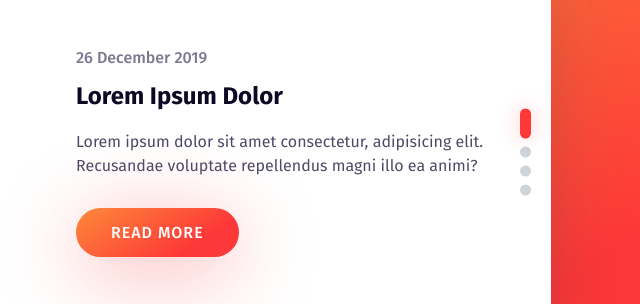
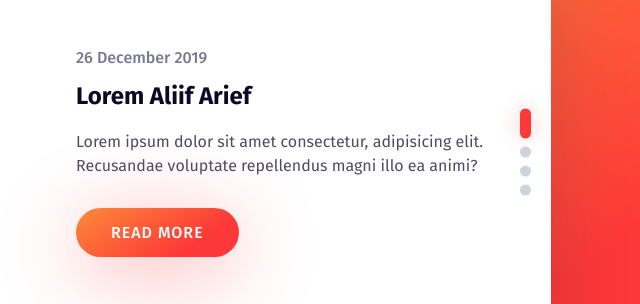
Before and after one commit to aliifam/Linkbio, a plain HTML site: page index.html in a window 1280 px wide. Shown: the part 256-560 px from the top of the page, 489-1129 px from the left. Drawn offline with nearby package versions, Linux system fonts and the light colour scheme.

Commit message:
update test

```diff
--- a/index.html
+++ b/index.html
@@ -9,7 +9,7 @@
       </div>
       <div class="blog-slider__content">
         <span class="blog-slider__code">26 December 2019</span>
-        <div class="blog-slider__title">Lorem Ipsum Dolor</div>
+        <div class="blog-slider__title">Lorem Aliif Arief</div>
         <div class="blog-slider__text">Lorem ipsum dolor sit amet consectetur, adipisicing elit. Recusandae voluptate repellendus magni illo ea animi? </div>
         <a href="#" class="blog-slider__button">READ MORE</a>
       </div>
```
